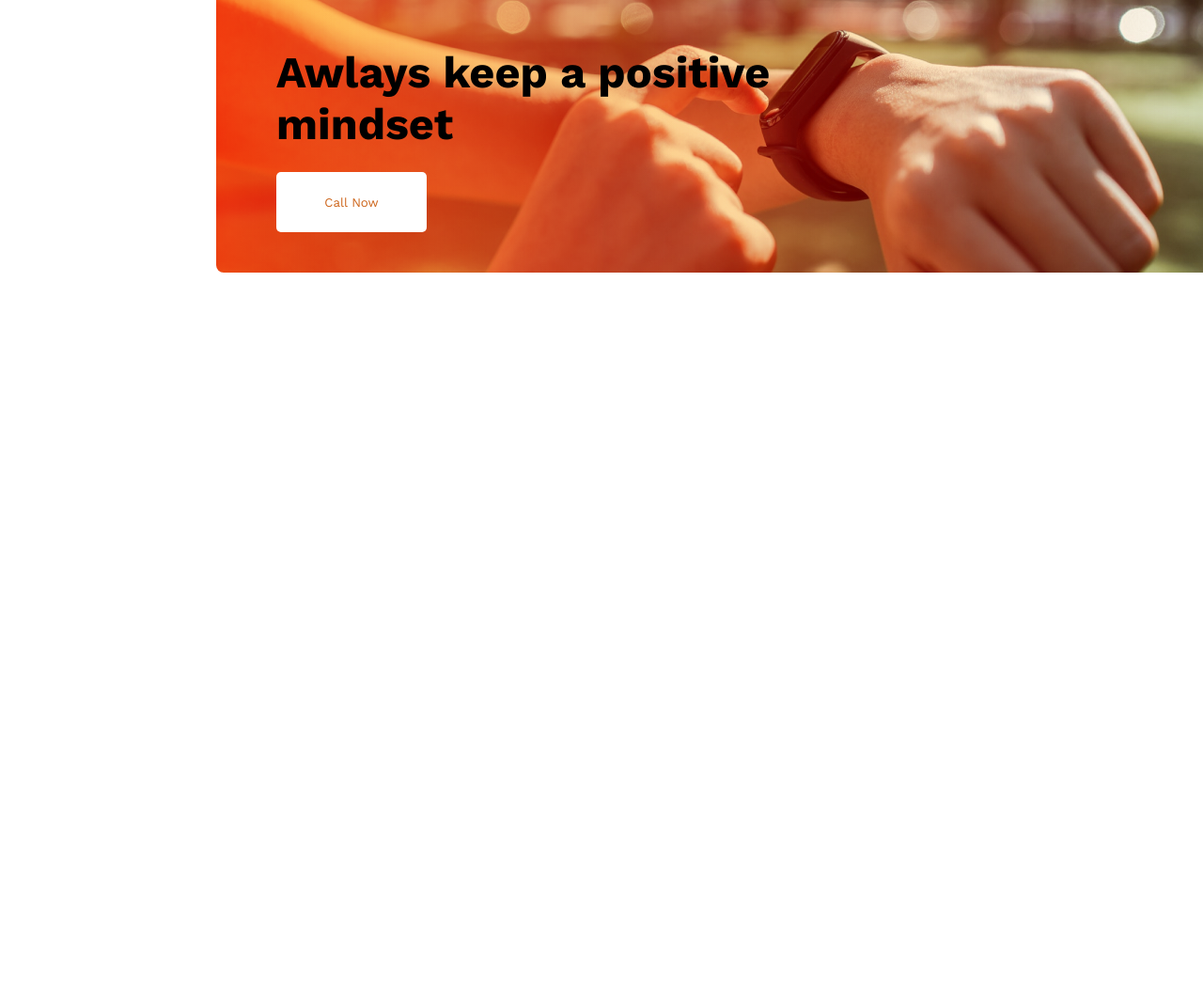
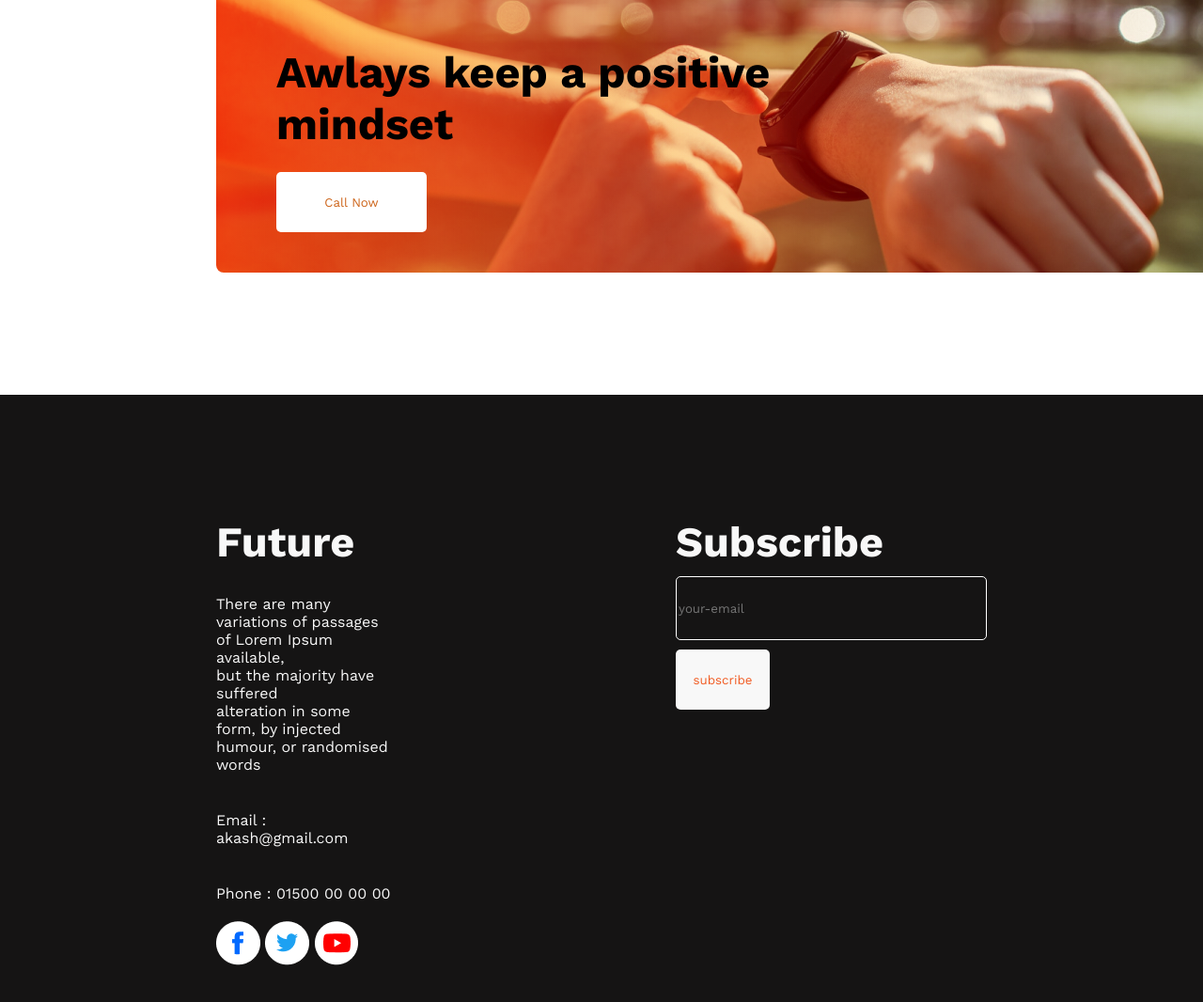
Before and after one commit to Royakash2/assignment-1, a plain HTML site: page index.html in a window 1280 px wide. Shown: the part 2334-3400 px from the top of the page at 94% size. Before the commit the page ends 2754 px from the top, so only its background shows below. Drawn offline with nearby package versions, Linux system fonts and the light colour scheme.

Commit message:
footer added

```diff
--- a/index.html
+++ b/index.html
@@ -76,20 +76,47 @@
             <p>Ecommerce</p>
             <p>I want to develop</p>
           </div>
-
         </div>
       </section>
       <!-- call now section -->
       <section class="call-now">
         <div class="call-container">
-        <h3 class="call-title">Awlays keep a positive<br> mindset</h3>
-        <button class="call-btn">Call Now</button>
-      </div>
+          <h3 class="call-title">
+            Awlays keep a positive<br />
+            mindset
+          </h3>
+          <button class="call-btn">Call Now</button>
+        </div>
+      </section>
+      <!-- future section -->
+      <section class="contact">
+        <div class="cantact-info">
+          <h3 class="contact-title">Future</h3>
+          <p class="contact-discription">
+            There are many variations of passages of Lorem Ipsum available, <br> but
+            the majority have suffered <br> alteration in some form, by injected
+            humour, or randomised words
+          </p>
+          <p class="contact-email">Email : akash@gmail.com</p>
+          <p class="contact-phone">Phone : 01500 00 00 00</p>
+          <a href="">
+            <img src="images/icons/fb.png" alt="" />
+          </a>
+          <a href="">
+            <img src="images/icons/twitter.png" alt="" />
+          </a>
+          <a href="">
+            <img src="images/icons/youtube.png" alt="" />
+          </a>
+        </div>
+        <div class="user-info">
+          <h5 class="contact-title">Subscribe</h5>
+          <form action="">
+            <input type="email" name="" id="" placeholder="your-email" class="user-email">
+            <input type="submit" value="subscribe" class="subs-btn">
+          </form>
+        </div>
       </section>
     </main>
-    <!-- footer section -->
-    <footer class="footer">
-
-    </footer>
   </body>
 </html>
--- a/styles/style.css
+++ b/styles/style.css
@@ -3,7 +3,7 @@
     font-family: 'work sans', sans-serif;
 }
 
-/* banner sectiion */
+/* banner sectiion style */
 .header {
     display: flex;
     background-image: url(../images/banner/banner2.png);
@@ -37,7 +37,7 @@
     color: #ffffff;
 }
 
-/* about section */
+/* about section style*/
 .about {
     display: flex;
     margin: 130px 200px;
@@ -75,7 +75,7 @@ ul li::before {
     text-align: left;
 }
 
-/* my plans section */
+/* my plans section style */
 .my-plans {
     margin: 0 249px;
 }
@@ -92,7 +92,7 @@ ul li::before {
     font-size: 40px;
 }
 
-/* call now section */
+/* call now section style */
 .call-now {
     background-image: url("../images/watch.png"), linear-gradient(90deg, #F15B22 0%, rgba(241, 91, 34, 0) 100%);
     background-blend-mode: overlay;
@@ -120,4 +120,65 @@ ul li::before {
     font-size: 40px;
 
 }
-/* footer section */
+
+/* contact style */
+.contact {
+    display: flex;
+    gap: 300px;
+    padding: 130px 230px;
+    background: #151414;
+    color: #F8F8F8;
+}
+
+.contact-title {
+    text-align: left;
+    margin-bottom: 10px;
+}
+
+.user-email {
+    width: 325px;
+    height: 64px;
+    background-color: #151414;
+    color: #F8F8F8;
+    border: 1px solid white;
+    border-radius: 5px;
+    margin-bottom: 10px;
+}
+
+.subs-btn {
+    width: 100px;
+    height: 64px;
+    color: #F15B22;
+    background-color: #F8F8F8;
+    border: none;
+    border-radius: 5px;
+    padding: 20px 0;
+
+}
+
+.contact-title {
+    font-weight: 700;
+    font-size: 45px;
+}
+
+.contact-discription {
+    font-weight: 400;
+    font-size: 16px;
+    padding: 20px 0;
+}
+
+a {
+    text-decoration: none;
+
+}
+
+.contact-email {
+    font-weight: 400;
+    font-size: 16px;
+    padding: 20px 0;
+}
+.contact-phone{
+    font-weight: 400;
+    font-size: 16px;
+    padding: 20px 0;
+}
```
